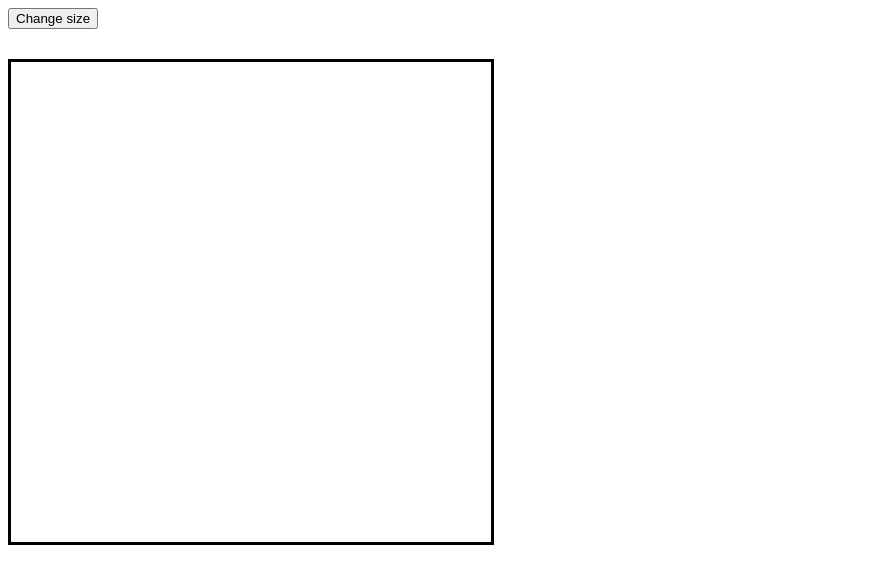
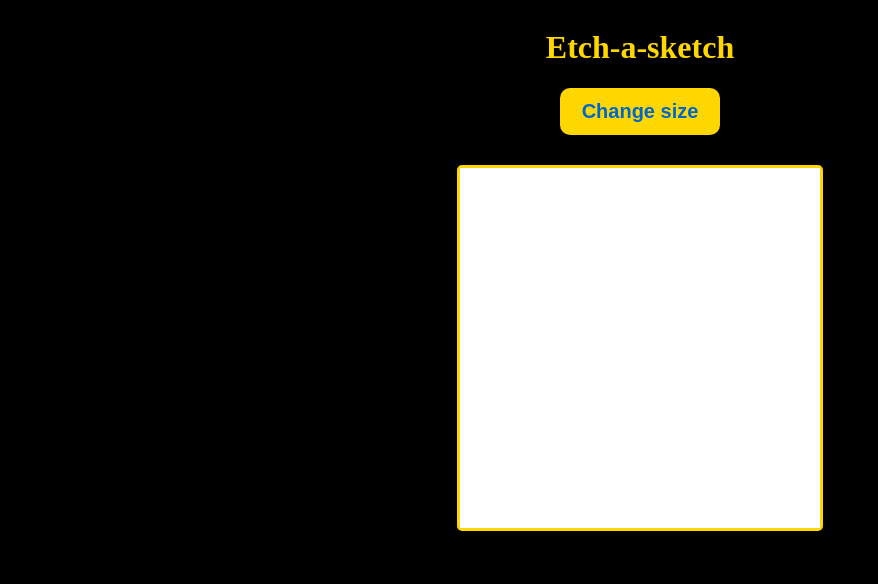
Before and after one commit to Rod-97/etch-a-sketch, a plain HTML site: page index.html in a window 1280 px wide. Shown: the whole page, without its empty margins (0-878 px from the left). Drawn offline with Linux system fonts and the light colour scheme.

Commit message:
tweak styling

```diff
--- a/index.html
+++ b/index.html
@@ -8,6 +8,7 @@
     <script src="script.js" defer></script>
   </head>
   <body>
+    <h1 class="title">Etch-a-sketch</h1>
     <button id="size-btn">Change size</button>
     <div id="container"></div>
   </body>
--- a/script.js
+++ b/script.js
@@ -1,5 +1,5 @@
 const container = document.querySelector("#container");
-const containerSize = 480;
+const containerSize = 360;
 container.style.height = `${containerSize}px`;
 container.style.width = `${containerSize}px`;
 
--- a/styles.css
+++ b/styles.css
@@ -1,5 +1,36 @@
+:root {
+  --navy-blue: rgb(0, 102, 204);
+}
+
+body {
+  background-color: black;
+  display: flex;
+  flex-direction: column;
+  justify-content: center;
+  align-items: center;
+}
+
+.title {
+  color: gold;
+  font-size: 32px;
+}
+
 #size-btn {
   margin-bottom: 30px;
+  color: var(--navy-blue);
+  font-weight: bold;
+  font-size: 20px;
+  background-color: gold;
+  padding: 10px 20px;
+  cursor: pointer;
+  border: 2px solid transparent;
+  border-radius: 10px;
+
+  &:hover {
+    color: gold;
+    background-color: var(--navy-blue);
+    border-color: gold;
+  }
 }
 
 #container {
@@ -7,7 +38,8 @@
   justify-content: center;
   align-items: center;
   flex-wrap: wrap;
-  border: 3px solid black;
+  border: 3px solid gold;
+  border-radius: 5px;
 }
 
 .square {
```
